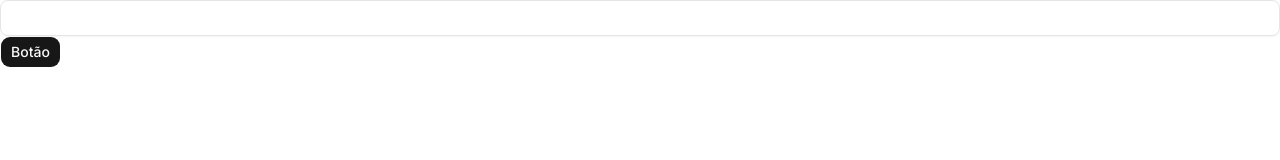
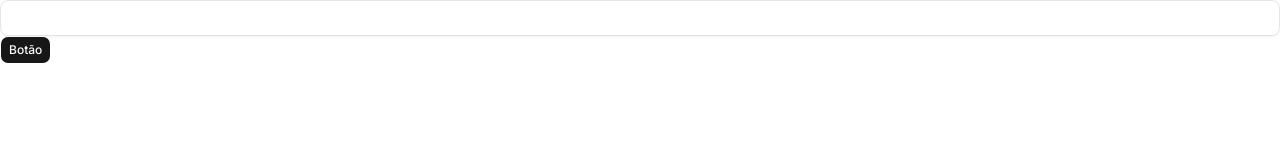
Before and after one commit to systatus-live/systatus-live-frontend, a Next.js app: page / in a window 1280 px wide. Shown: the top 160 px of the page. Built offline with nearby package versions, Linux system fonts and the light colour scheme.

Commit message:
feat: initial commit

```diff
--- a/src/components/ui/button.tsx
+++ b/src/components/ui/button.tsx
@@ -5,13 +5,13 @@
 import { cn } from "@/lib/utils"
 
 const buttonVariants = cva(
-  "group/button inline-flex shrink-0 items-center justify-center rounded-lg border border-transparent bg-clip-padding text-sm font-medium whitespace-nowrap transition-all outline-none select-none focus-visible:border-ring focus-visible:ring-3 focus-visible:ring-ring/50 disabled:pointer-events-none disabled:opacity-50 aria-invalid:border-destructive aria-invalid:ring-3 aria-invalid:ring-destructive/20 dark:aria-invalid:border-destructive/50 dark:aria-invalid:ring-destructive/40 [&_svg]:pointer-events-none [&_svg]:shrink-0 [&_svg:not([class*='size-'])]:size-4",
+  "group/button inline-flex shrink-0 items-center justify-center rounded-md border border-transparent bg-clip-padding text-xs/relaxed font-medium whitespace-nowrap transition-all outline-none select-none focus-visible:border-ring focus-visible:ring-2 focus-visible:ring-ring/30 disabled:pointer-events-none disabled:opacity-50 aria-invalid:border-destructive aria-invalid:ring-2 aria-invalid:ring-destructive/20 dark:aria-invalid:border-destructive/50 dark:aria-invalid:ring-destructive/40 [&_svg]:pointer-events-none [&_svg]:shrink-0 [&_svg:not([class*='size-'])]:size-4",
   {
     variants: {
       variant: {
-        default: "bg-primary text-primary-foreground [a]:hover:bg-primary/80",
+        default: "bg-primary text-primary-foreground hover:bg-primary/80",
         outline:
-          "border-border bg-background hover:bg-muted hover:text-foreground aria-expanded:bg-muted aria-expanded:text-foreground dark:border-input dark:bg-input/30 dark:hover:bg-input/50",
+          "border-border hover:bg-input/50 hover:text-foreground aria-expanded:bg-muted aria-expanded:text-foreground dark:bg-input/30",
         secondary:
           "bg-secondary text-secondary-foreground hover:bg-secondary/80 aria-expanded:bg-secondary aria-expanded:text-secondary-foreground",
         ghost:
@@ -22,16 +22,14 @@
       },
       size: {
         default:
-          "h-8 gap-1.5 px-2.5 has-data-[icon=inline-end]:pr-2 has-data-[icon=inline-start]:pl-2",
-        xs: "h-6 gap-1 rounded-[min(var(--radius-md),10px)] px-2 text-xs in-data-[slot=button-group]:rounded-lg has-data-[icon=inline-end]:pr-1.5 has-data-[icon=inline-start]:pl-1.5 [&_svg:not([class*='size-'])]:size-3",
-        sm: "h-7 gap-1 rounded-[min(var(--radius-md),12px)] px-2.5 text-[0.8rem] in-data-[slot=button-group]:rounded-lg has-data-[icon=inline-end]:pr-1.5 has-data-[icon=inline-start]:pl-1.5 [&_svg:not([class*='size-'])]:size-3.5",
-        lg: "h-9 gap-1.5 px-2.5 has-data-[icon=inline-end]:pr-3 has-data-[icon=inline-start]:pl-3",
-        icon: "size-8",
-        "icon-xs":
-          "size-6 rounded-[min(var(--radius-md),10px)] in-data-[slot=button-group]:rounded-lg [&_svg:not([class*='size-'])]:size-3",
-        "icon-sm":
-          "size-7 rounded-[min(var(--radius-md),12px)] in-data-[slot=button-group]:rounded-lg",
-        "icon-lg": "size-9",
+          "h-7 gap-1 px-2 text-xs/relaxed has-data-[icon=inline-end]:pr-1.5 has-data-[icon=inline-start]:pl-1.5 [&_svg:not([class*='size-'])]:size-3.5",
+        xs: "h-5 gap-1 rounded-sm px-2 text-[0.625rem] has-data-[icon=inline-end]:pr-1.5 has-data-[icon=inline-start]:pl-1.5 [&_svg:not([class*='size-'])]:size-2.5",
+        sm: "h-6 gap-1 px-2 text-xs/relaxed has-data-[icon=inline-end]:pr-1.5 has-data-[icon=inline-start]:pl-1.5 [&_svg:not([class*='size-'])]:size-3",
+        lg: "h-8 gap-1 px-2.5 text-xs/relaxed has-data-[icon=inline-end]:pr-2 has-data-[icon=inline-start]:pl-2 [&_svg:not([class*='size-'])]:size-4",
+        icon: "size-7 [&_svg:not([class*='size-'])]:size-3.5",
+        "icon-xs": "size-5 rounded-sm [&_svg:not([class*='size-'])]:size-2.5",
+        "icon-sm": "size-6 [&_svg:not([class*='size-'])]:size-3",
+        "icon-lg": "size-8 [&_svg:not([class*='size-'])]:size-4",
       },
     },
     defaultVariants: {
```
Also changed, not shown: components.json, 1 other file (tests, documents, lock files or other folders).
